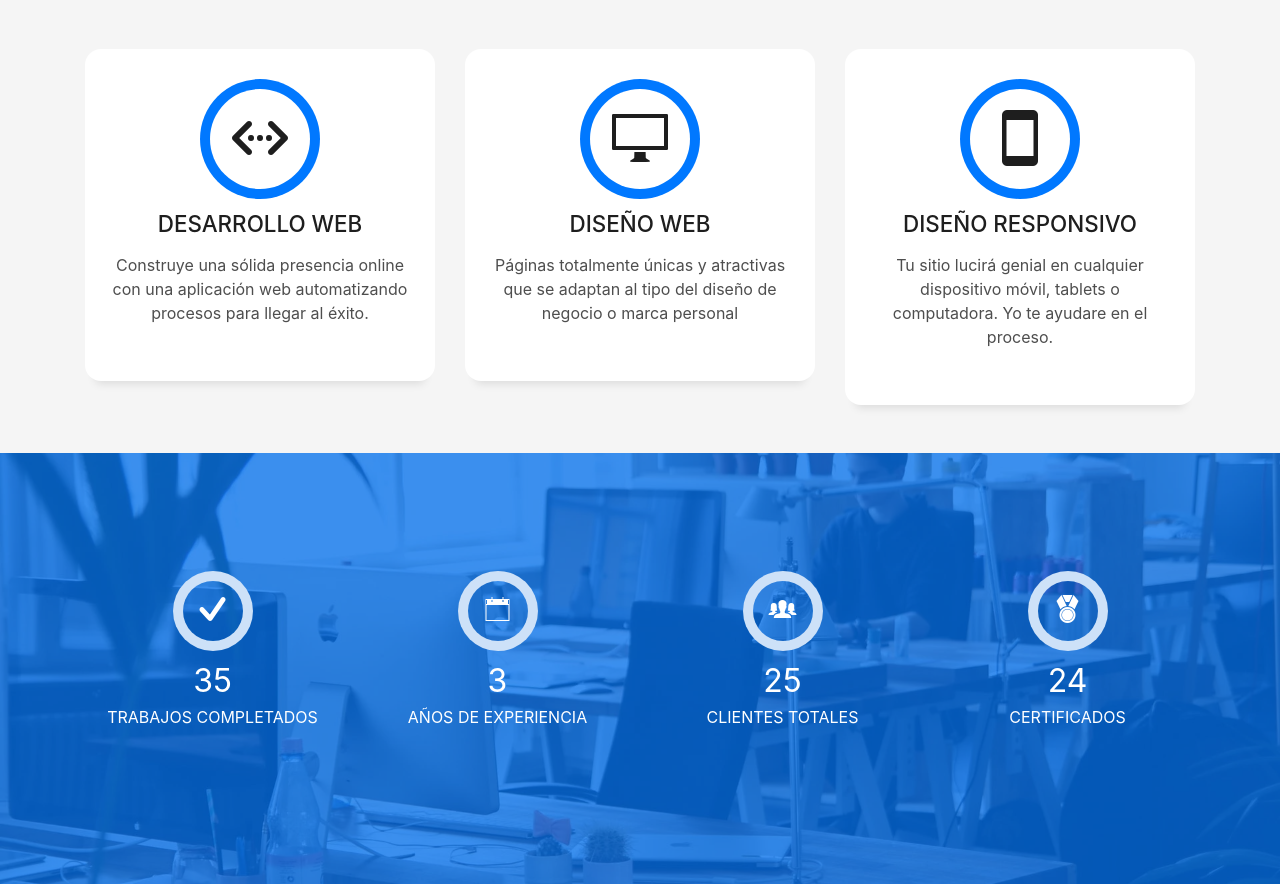
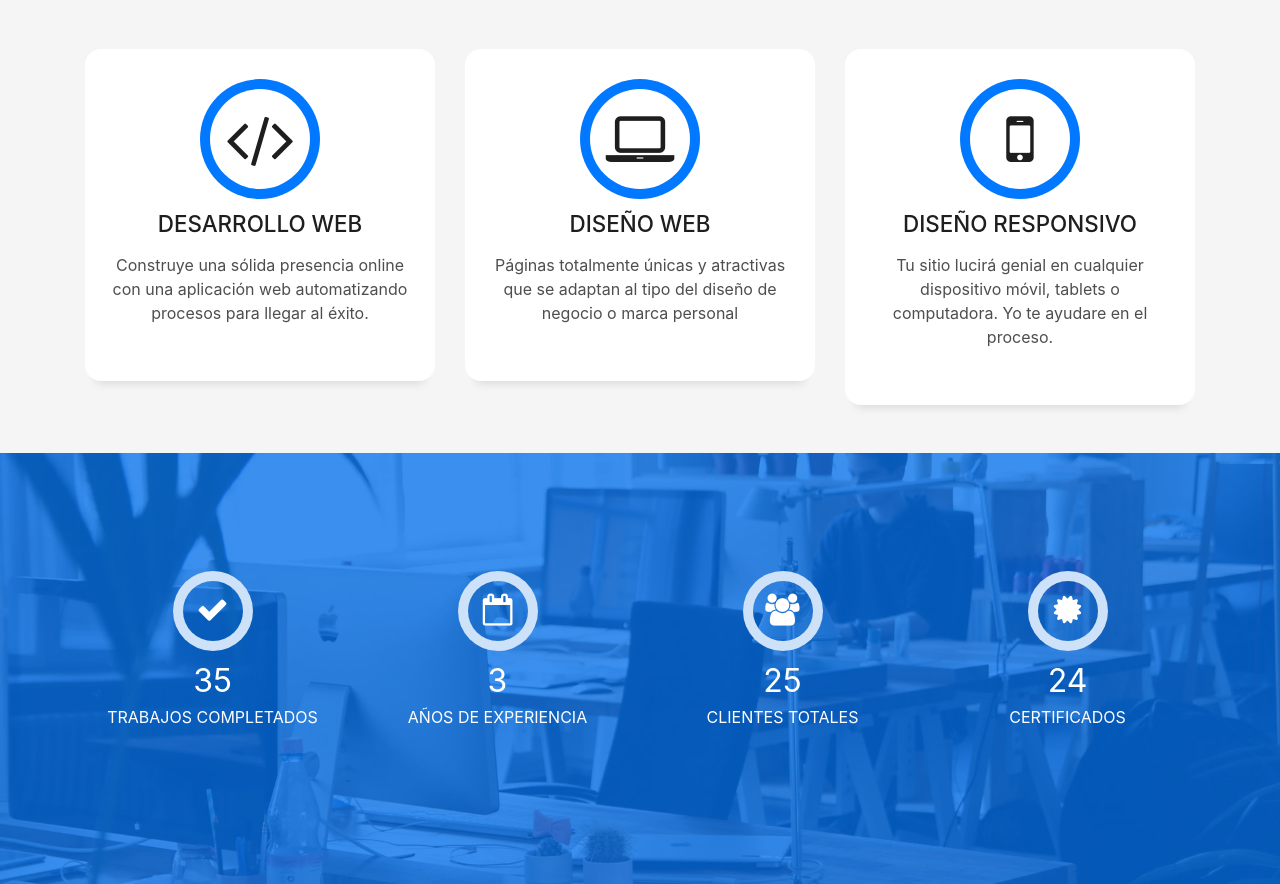
Before and after one commit to juniorjaviersanchez/website, a PHP site: page / in a window 1280 px wide. Shown: the part 1706-2590 px from the top of the page. Run offline with PHP 8.4, Linux system fonts and the light colour scheme; some web fonts are replaced.

Commit message:
Optimización 3

```diff
--- a/index.php
+++ b/index.php
@@ -17,10 +17,7 @@
 
   <!-- Libraries CSS Files -->
   <link href="lib/font-awesome/css/font-awesome.min.css" rel="stylesheet">
-  <link href="lib/animate/animate.min.css" rel="stylesheet">
-  <link href="lib/ionicons/css/ionicons.min.css" rel="stylesheet">   <!-- https://ionic.io/ionicons/v2-->
-  <link href="lib/owlcarousel/assets/owl.carousel.min.css" rel="stylesheet">
-  <link href="lib/lightbox/css/lightbox.min.css" rel="stylesheet">
+
 
   <!-- Main Stylesheet File -->
   <link href="css/style.css" rel="stylesheet">
@@ -200,7 +197,7 @@
         <div class="col-md-4">
           <div class="service-box">
             <div class="service-ico">
-              <span class="ico-circle"><i class="ion-code-working"></i></span>
+              <span class="ico-circle"><i class="fa fa-code" aria-hidden="true"></i></span>
             </div>
             <div class="service-content">
               <h2 class="s-title">Desarrollo Web</h2>
@@ -213,7 +210,7 @@
         <div class="col-md-4">
           <div class="service-box">
             <div class="service-ico">
-              <span class="ico-circle"><i class="ion-monitor"></i></span>
+              <span class="ico-circle"><i class="fa fa-laptop" aria-hidden="true"></i></span>
             </div>
             <div class="service-content">
               <h2 class="s-title">Diseño Web</h2>
@@ -242,7 +239,7 @@
         <div class="col-md-4">
           <div class="service-box">
             <div class="service-ico">
-              <span class="ico-circle"><i class="ion-android-phone-portrait"></i></span>
+              <span class="ico-circle"> <i class="fa fa-mobile" aria-hidden="true"></i> </span>
             </div>
             <div class="service-content">
               <h2 class="s-title">Diseño Responsivo</h2>
@@ -292,7 +289,7 @@
         <div class="col-sm-3 col-lg-3">
           <div class="counter-box">
             <div class="counter-ico">
-              <span class="ico-circle"><i class="ion-checkmark-round"></i></span>
+              <span class="ico-circle"> <i class="fa fa-check" aria-hidden="true"></i> </span>
             </div>
             <div class="counter-num">
               <p class="counter">35</p>
@@ -303,7 +300,7 @@
         <div class="col-sm-3 col-lg-3">
           <div class="counter-box pt-4 pt-md-0">
             <div class="counter-ico">
-              <span class="ico-circle"><i class="ion-ios-calendar-outline"></i></span>
+              <span class="ico-circle"> <i class="fa fa-calendar-o" aria-hidden="true"></i> </span>
             </div>
             <div class="counter-num">
               <p class="counter">3</p>
@@ -314,7 +311,7 @@
         <div class="col-sm-3 col-lg-3">
           <div class="counter-box pt-4 pt-md-0">
             <div class="counter-ico">
-              <span class="ico-circle"><i class="ion-ios-people"></i></span>
+              <span class="ico-circle"> <i class="fa fa-users" aria-hidden="true"></i> </span>
             </div>
             <div class="counter-num">
               <p class="counter">25</p>
@@ -325,7 +322,7 @@
         <div class="col-sm-3 col-lg-3">
           <div class="counter-box pt-4 pt-md-0">
             <div class="counter-ico">
-              <span class="ico-circle"><i class="ion-ribbon-a"></i></span>
+              <span class="ico-circle"> <i class="fa fa-certificate" aria-hidden="true"></i> </span>
             </div>
             <div class="counter-num">
               <p class="counter">24</p>
@@ -761,7 +758,7 @@
         <div class="col-md-12 text-center">
           <a href="certifications.php">
             <button type="submit"  class="button btn-success button-big button-rouded" >
-              Ver más <i class="ion-ios-redo"></i>
+              Ver más <i class="fa fa-chevron-right" aria-hidden="true"></i> <i class="fa fa-chevron-right" aria-hidden="true"></i>
             </button>
           </a>
         </div>
@@ -996,10 +993,10 @@
                   </div>
                   <div class="socials">
                     <ul>
-                      <li><a href="https://web.facebook.com/profile.php?id=100006920680461&_rdc=1&_rdr" target="_blank"><span class="ico-circle"><i class="ion-social-facebook"></i></span></a></li>
-                      <li><a href="https://www.instagram.com/juniorjaviersanchezzz/?hl=es-la" target="_blank"><span class="ico-circle"><i class="ion-social-instagram"></i></span></a></li>
-                      <li><a href=""><span class="ico-circle"><i class="ion-social-twitter"></i></span></a></li>
-                      <li><a href="https://pe.linkedin.com/in/junior-javier-s%C3%A1nchez-1556521a3?trk=people-guest_people_search-card" target="_blank"><span class="ico-circle"><i class="ion-social-linkedin"></i></span></a></li>
+                      <li><a href="https://web.facebook.com/profile.php?id=100006920680461&_rdc=1&_rdr" target="_blank"><span class="ico-circle">  <i class="fa fa-facebook" aria-hidden="true"></i>  </span></a></li>
+                      <li><a href="https://www.instagram.com/juniorjaviersanchezzz/?hl=es-la" target="_blank"><span class="ico-circle"> <i class="fa fa-instagram" aria-hidden="true"></i> </span></a></li>
+                      <li><a href=""><span class="ico-circle"> <i class="fa fa-twitter" aria-hidden="true"></i> </span></a></li>
+                      <li><a href="https://pe.linkedin.com/in/junior-javier-s%C3%A1nchez-1556521a3?trk=people-guest_people_search-card" target="_blank"><span class="ico-circle"> <i class="fa fa-linkedin-square" aria-hidden="true"></i> </span></a></li>
                     </ul>
                   </div>
 
```
